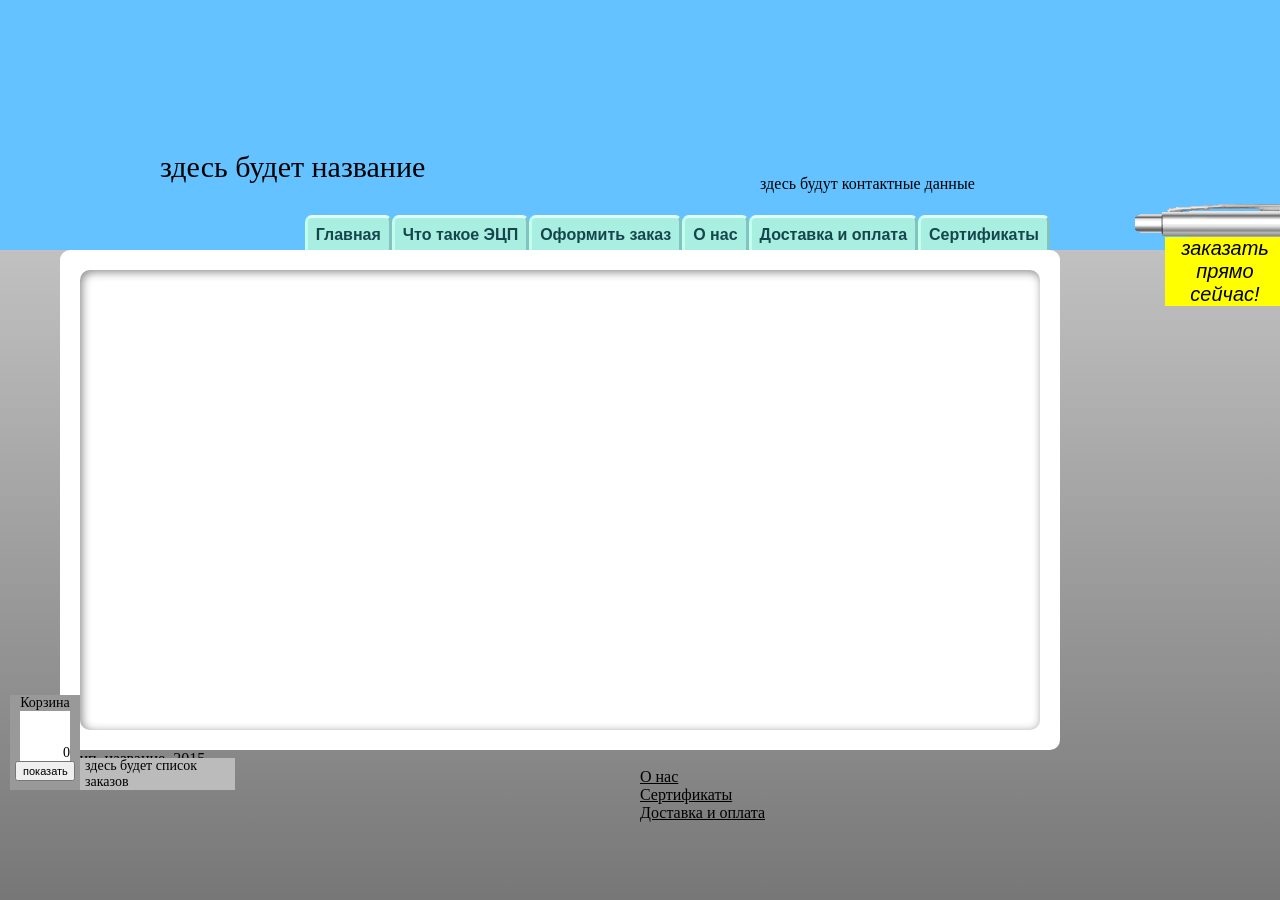
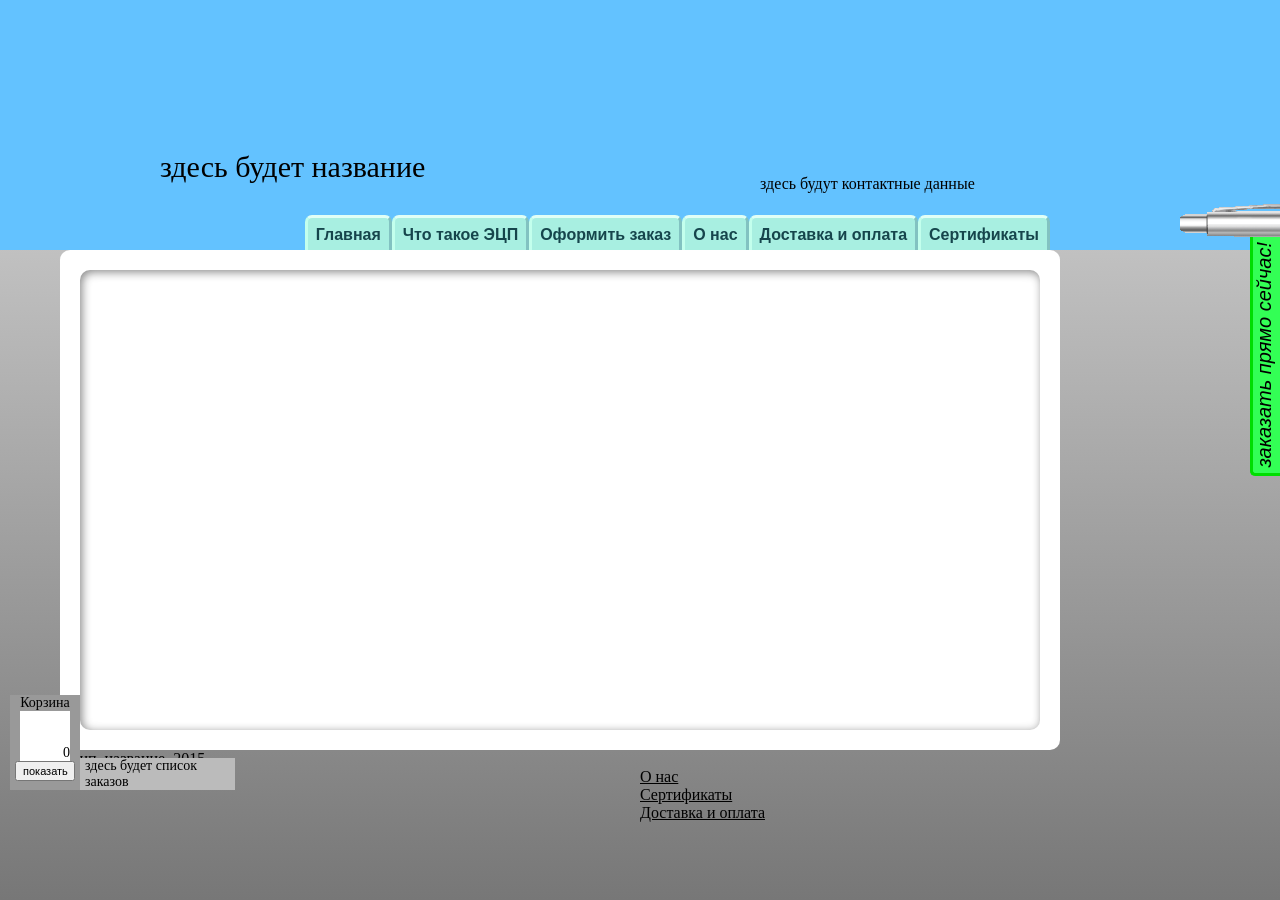
Before and after one commit to vhexx/side_repo, a Django app: template esign/esign/templates/esign/template.html in a window 1280 px wide. Run offline with Django 3.2, Linux system fonts and the light colour scheme; the template is opened without the code that fills it, so the values that code supplies are empty; some libraries are stand-ins or nearby versions.

Commit message:
change template.html, template_style.css, pen.png, fmenu.js

```diff
--- a/esign/esign/static/css/template_style.css
+++ b/esign/esign/static/css/template_style.css
@@ -27,34 +27,48 @@ input[type="text"] {max-width: 30px;}
 
 	/*floating menu style*/
 	#floating_menu {position: fixed; right : 0px; top : 35%; font-size: 15px; z-index: 0;}
-	#hidden_menu {width : 250px; height : 40px; position: absolute; display : block;
-	 padding-bottom: 5px; top : 0px; left : 0px; text-align: center; margin-top: -10px;
-	 border : 5px solid #888888; background-color : #ffffff; color : #000000; border-radius: 7px;
-	 z-index: 1; font-size: 16px; font-family: sans-serif; font-weight: bold; cursor : default;}
-	#floating_menu #hidden_menu_bkg {position : absolute; width : 260px; height : 80px; display: block;
+	#hidden_menu {width : 230px; height : 35px; position: absolute; display : block; top : 0px; left : 0px;
+	 text-align: center; margin-top: -10px; border : 5px solid #888888;
+	 background-color : #ffffff; color : #000000; border-radius: 7px;
+	 z-index: 1; font-size: 14px; font-family: sans-serif; font-weight: bold; cursor : default;}
+	#hidden_menu_bkg {position : absolute; width : 260px; height : 80px; display: block;
 	 background-color: transparent; background-image: url(../img/spring.png);
 	 /*background-image: url({% static 'img/spring.png' %});*/ top : -85px; left : 0px; z-index: 2;}
 	.show_floating_block {display : inline; cursor : pointer; text-decoration: underline;}
-	.floating_block {width : 230px; height : 60px; font-size: 14px; position : absolute;
+	.floating_block {width : 220px; height : 60px; font-size: 14px; position : absolute;
 	 top : 0px; left : 10px; display : block; background-color : transparent; z-index: 0; opacity : 1.0;}
 	.floating_block .angle {position : absolute; display : block; height : 30px; width : 30px; left : 0px;
 	 top : 0px; background-image: url(../img/angle.png); /*background-image: url({% static 'img/angle.png' %});*/
 	 opacity : 1.0;}
     .floating_block .flblock_text { background-color : #9BDCE4; position : absolute; left : 20px;
-     display : block; width : auto; max-width: 100%; height : 100%; padding : 3px; border-radius: 7px;}
+     display : block; width : auto; max-width: 90%; height : 100%; padding : 3px; border-radius: 7px;}
     .floating_block .flblock_text input[type="text"] {margin-left: 10px;}
     .floating_block .flblock_text .close_flblock {position : absolute; right : 0px; top: 0px; width : 20px;
      height : 20px; text-align : center; display : block; background-color: #999999;}
 	#order_button {top : 70px; position : absolute; text-align: center; left : 0px; width : 230px;
 	 height : 30px; background-color: transparent; display : block; z-index: 3;}
-	#show_menu{position : absolute; left : -145px; top : -76px; width : 165px; height : 33px;
-	 display : block; background-color : transparent; cursor : pointer; text-align: left;}
+	#show_menu{position : absolute; left : -100px; top : -76px; display : block;
+	 background-color : transparent; cursor : pointer; text-align: left;}
 	#show_menu #show_menu_bkg {background-color: transparent; background-image: url(../img/pen.png);
-     /*background-image: url({% static 'img/pen.png' %});*/ height : 33px; width : 397px; display : block;}
-    #show_menu #show_menu_bkg #show_menu_text {position : absolute; text-align: center; width : 120px;
-	 font-size: 20px; top: 33px; left : 30px; display: block; background-color: #ffff00;
-	 font-family: sans-serif; font-style: italic;}
-
+     /*background-image: url({% static 'img/pen.png' %});*/ height : 33px; width : 397px; display : block;
+     z-index: 2;}
+    #show_menu #show_menu_text {position : absolute; display: block; font-size: 20px;
+     background-color: transparent; width : 250px; height : 30px;
+	 left : -40px; top: 143px;font-family: sans-serif; font-style: italic; z-index: 0;
+	 /* Safari */
+     -webkit-transform: rotate(-90deg);
+     /* Firefox */
+     -moz-transform: rotate(-90deg);
+     /* IE */
+     -ms-transform: rotate(-90deg);
+     /* Opera */
+     -o-transform: rotate(-90deg);
+     /* Internet Explorer */
+     filter: progid:DXImageTransform.Microsoft.BasicImage(rotation=3); background-color: transparent;}
+    #show_menu #show_menu_text #show_menu_rectangle {background-color: #33ff55; width: auto;
+     height : 100%; position: absolute; right : 0px;
+     border-width: 3px 0px 3px 3px; border-style: solid; border-color: #00dd00;
+     padding: 0px 5px; border-radius: 5px 0px 0px 5px;}
 	 /*cart style*/
     #cart {position : fixed; left : 10px; bottom : 10px; background-color : #999999; display : block;
 	 height : 95px; width : 70px; text-align: center; font-size: 14px;}
--- a/esign/esign/static/js/fmenu.js
+++ b/esign/esign/static/js/fmenu.js
@@ -107,6 +107,20 @@ $(document).ready(function ()
     var showed_fblocks_num = 0;
     var fblocks_dist = 10;
     //выплывание всего меню
+    fshow.ob.hover(function ()
+      {
+        var clr = $(this).css("color");
+        if (clr == "rgb(0, 0, 0)")
+        {
+          clr = "rgb(255, 255, 255)";
+        }
+        else
+        {
+          clr = "rgb(0, 0, 0)";
+        }
+        $(this).css({"color" : clr});
+      }
+    );
     fshow.ob.click(function ()
       {
         if (fmenu.vsbl == 0)
@@ -116,7 +130,7 @@ $(document).ready(function ()
             complete : function ()
             {
               {
-                fshow.ob.find("#show_menu_bkg #show_menu_text").html("скрыть");
+                fshow.ob.find("#show_menu_text #show_menu_rectangle").html("скрыть");
               }
             }
           }
@@ -130,7 +144,7 @@ $(document).ready(function ()
             complete : function ()
             {
               {
-                fshow.ob.find("#show_menu_bkg #show_menu_text").html("заказать прямо сейчас!");
+                fshow.ob.find("#show_menu_text #show_menu_rectangle").html("заказать прямо сейчас!");
               }
             }
           }
@@ -159,7 +173,7 @@ $(document).ready(function ()
           {
             var fbtn_top = getcss_px(fbutton.ob, "top");
             var fbtn_hgt = fbutton.hgt;
-            fhidden_hgt += fbutton.hgt + fblocks_dist;
+            fhidden_hgt += fbutton.hgt + 2*fblocks_dist;
             fbutton.ob.css({"top" : (fbtn_top+fhidden_init_hgt+fblocks_dist)+"px", "height" : "0px"});
             setTimeout(function ()
               {
--- a/esign/esign/templates/esign/template.html
+++ b/esign/esign/templates/esign/template.html
@@ -111,7 +111,10 @@
       </div>
       <div id="order_button"><input type="button" value="заказать"></div>
     </form>
-    <div id="show_menu"><div id="show_menu_bkg"><div id="show_menu_text">заказать прямо сейчас!</div></div></div>
+    <div id="show_menu">
+      <div id="show_menu_text"><div id="show_menu_rectangle">заказать прямо сейчас!</div></div>
+      <div id="show_menu_bkg"></div>
+    </div>
   </div>
 <!--CART-->
   <div id="cart">
```
Also changed, not shown: esign/esign/static/img/pen.png.
